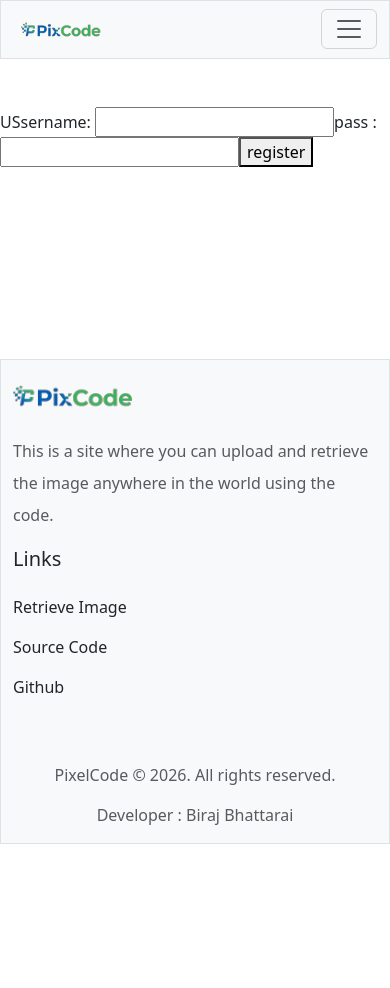
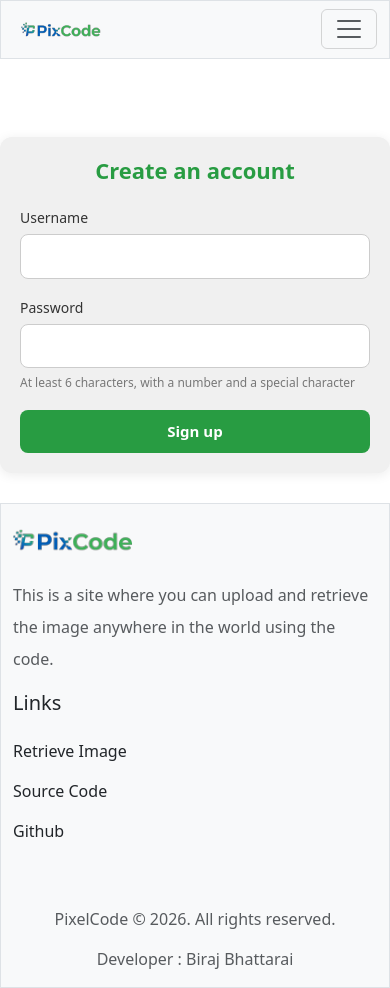
Before and after one commit to BhattaraiBiraj/PixCode, a React (Vite) app in the folder frontend/: page /signup in a window 390 px wide. Before the commit the page ends 844 px from the top, so only its background shows below. Built offline with nearby package versions, Linux system fonts and the light colour scheme; no server answers.

Commit message:
style, responsiveness, some extra css, some valdaitons, by claude code

```diff
--- a/frontend/src/History.jsx
+++ b/frontend/src/History.jsx
@@ -5,6 +5,7 @@ import axios from 'axios';
 export default function History() {
   const [uploads, setUploads] = useState([]);
   const [loading, setLoading] = useState(true);
+  const [copiedId, setCopiedId] = useState(null);
   const navigate = useNavigate();
 
   const API_URL = import.meta.env.VITE_API_URL;
@@ -39,6 +40,12 @@ export default function History() {
     fetchHistory();
   }, []);
 
+  const handleCopyCode = async (code, id) => {
+    await navigator.clipboard.writeText(code);
+    setCopiedId(id);
+    setTimeout(() => setCopiedId(null), 5000);
+  };
+
   if (loading) return <p className='text-center'>Loading...</p>;
 
   return (
@@ -47,15 +54,23 @@ export default function History() {
       {uploads.length === 0 ? (
         <p>No uploads yet.</p>
       ) : (
-        <div className="d-flex flex-wrap gap-3 justify-content-center">
+        <div className="history-list">
           {uploads.map((upload) => (
-            <div key={upload._id} className="text-center" style={{ width: '150px' }}>
+            <div key={upload._id} className="history-row">
               <img
                 src={upload.imageUrl}
                 alt="upload"
-                style={{ width: '100%', height: '150px', objectFit: 'cover', borderRadius: '8px' }}
+                className="history-thumb"
               />
-              <p className="text-muted my-3">Code: {upload.code}</p>
+              <span className="history-code">{upload.code}</span>
+              <button
+                type="button"
+                className="copy-btn history-copy-btn"
+                onClick={() => handleCopyCode(upload.code, upload._id)}
+                aria-label="Copy code"
+              >
+                {copiedId === upload._id ? "Copied!" : "Copy"}
+              </button>
             </div>
           ))}
         </div>
--- a/frontend/src/Login.jsx
+++ b/frontend/src/Login.jsx
@@ -36,11 +36,18 @@ export default function Login() {
         }
     }
     return (
-        <div>
+        <div className="auth-card">
+            <h2 className="auth-title">Welcome back</h2>
             <form onSubmit={handleSubmit}>
-                USsername: <input type="text" name="username" onChange={handleUsername}></input>
-                pass :<input type="password" name="password" onChange={handlePassword}></input>
-                <button type="submit">Login</button>
+                <div className="auth-field">
+                    <label htmlFor="username">Username</label>
+                    <input type="text" id="username" name="username" className="auth-input" onChange={handleUsername} required />
+                </div>
+                <div className="auth-field">
+                    <label htmlFor="password">Password</label>
+                    <input type="password" id="password" name="password" className="auth-input" onChange={handlePassword} required />
+                </div>
+                <button type="submit" className="auth-btn">Login</button>
             </form>
         </div>
     )
--- a/frontend/src/Navbar.jsx
+++ b/frontend/src/Navbar.jsx
@@ -42,13 +42,18 @@ export default function Navbar() {
               <li class="nav-item">
                 <Link class="nav-link" to="/retrieve" onClick={() => handleSelectedPage(1)}><span className={`und ${selectedPage == 1 ? "fixedUnd" : ""}`}>Retrieve</span></Link>
               </li>
+              {username && (
+                <li class="nav-item">
+                  <Link class="nav-link" to="/history" onClick={() => handleSelectedPage(2)}><span className={`und ${selectedPage == 2 ? "fixedUnd" : ""}`}>History</span></Link>
+                </li>
+              )}
+            </ul>
+            <ul class="navbar-nav ms-auto align-items-lg-center">
               {username ? (
                 <>
-                  <li class="nav-item">
-                    <Link class="nav-link" to="/history" onClick={() => handleSelectedPage(2)}><span className={`und ${selectedPage == 2 ? "fixedUnd" : ""}`}>History</span></Link>
-                  </li>
-                  <li class="nav-item">
-                    <span class="nav-link">Hi, {username}</span>
+                  <li class="nav-item d-flex align-items-center gap-2 me-lg-3">
+                    <span className="user-avatar">{username.charAt(0).toUpperCase()}</span>
+                    <span class="nav-link mb-0 p-0">Hi, {username}</span>
                   </li>
                   <li class="nav-item">
                     <button class="nav-link" onClick={handleLogout} style={{ border: 'none', background: 'none', cursor: 'pointer' }}>Logout</button>
--- a/frontend/src/Signup.jsx
+++ b/frontend/src/Signup.jsx
@@ -5,18 +5,32 @@ export default function Signup() {
 
     const [username, setUsername] = useState('')
     const [password, setPassword] = useState('')
+    const [passwordError, setPasswordError] = useState('')
     const navigate = useNavigate();
     const API_URL = import.meta.env.VITE_API_URL;
+
+    const passwordRegex = /^(?=.*\d)(?=.*[!@#$%^&*(),.?":{}|<>_\-+=[\]\\;'`~/]).{6,}$/;
+
     const handleUsername = (e) => {
         setUsername(e.target.value)
     }
 
     const handlePassword = (e) => {
-        setPassword(e.target.value)
+        const value = e.target.value
+        setPassword(value)
+        if (value && !passwordRegex.test(value)) {
+            setPasswordError('Password must be at least 6 characters and include a number and a special character')
+        } else {
+            setPasswordError('')
+        }
     }
 
     const handleSubmit = async (e) => {
         e.preventDefault()
+        if (!passwordRegex.test(password)) {
+            setPasswordError('Password must be at least 6 characters and include a number and a special character')
+            return
+        }
        try {
         const res = await axios.post(`${API_URL}/register`, { username, password });
 
@@ -34,11 +48,30 @@ export default function Signup() {
     }
     }
     return (
-        <div>
+        <div className="auth-card">
+            <h2 className="auth-title">Create an account</h2>
             <form onSubmit={handleSubmit}>
-                USsername: <input type="text" name="username" onChange={handleUsername}></input>
-                pass :<input type="password" name="password" onChange={handlePassword}></input>
-                <button type="submit">register</button>
+                <div className="auth-field">
+                    <label htmlFor="username">Username</label>
+                    <input type="text" id="username" name="username" className="auth-input" onChange={handleUsername} required />
+                </div>
+                <div className="auth-field">
+                    <label htmlFor="password">Password</label>
+                    <input
+                        type="password"
+                        id="password"
+                        name="password"
+                        className={`auth-input ${passwordError ? 'auth-input-error' : ''}`}
+                        onChange={handlePassword}
+                        required
+                    />
+                    {passwordError ? (
+                        <p className="auth-error">{passwordError}</p>
+                    ) : (
+                        <p className="auth-hint">At least 6 characters, with a number and a special character</p>
+                    )}
+                </div>
+                <button type="submit" className="auth-btn">Sign up</button>
             </form>
         </div>
     )
--- a/frontend/src/style.css
+++ b/frontend/src/style.css
@@ -43,6 +43,20 @@
 .navbar-logo {
   width: 100px;
   max-width: 100%;
+}
+
+.user-avatar {
+  display: inline-flex;
+  align-items: center;
+  justify-content: center;
+  width: 32px;
+  height: 32px;
+  border-radius: 50%;
+  background: rgb(40, 156, 66);
+  color: #fff;
+  font-size: 14px;
+  font-weight: 700;
+  flex-shrink: 0;
 }
 
 .dropzone {
@@ -152,6 +166,67 @@
   background: rgb(33, 128, 54);
 }
 
+.history-list {
+  display: flex;
+  flex-direction: column;
+  gap: 12px;
+  width: 100%;
+  max-width: 600px;
+  margin: 0 auto 40px;
+  padding: 0 16px;
+  box-sizing: border-box;
+}
+
+.history-row {
+  display: flex;
+  align-items: center;
+  gap: 16px;
+  padding: 10px 16px;
+  background: #f0f0f0;
+  border-radius: 10px;
+  box-shadow: 0 1px 6px rgba(0, 0, 0, 0.06);
+}
+
+.history-thumb {
+  width: 56px;
+  height: 56px;
+  object-fit: cover;
+  border-radius: 8px;
+  flex-shrink: 0;
+}
+
+.history-code {
+  flex: 1;
+  font-family: monospace;
+  font-size: 16px;
+  font-weight: 700;
+  letter-spacing: 1px;
+  color: rgb(40, 156, 66);
+  overflow: hidden;
+  text-overflow: ellipsis;
+  white-space: nowrap;
+}
+
+.history-copy-btn {
+  flex-shrink: 0;
+}
+
+@media (max-width: 480px) {
+  .history-row {
+    gap: 10px;
+    padding: 8px 12px;
+  }
+
+  .history-thumb {
+    width: 40px;
+    height: 40px;
+  }
+
+  .history-code {
+    font-size: 13px;
+  }
+}
+
 /* Primary Upload button */
 .upload-btn {
   display: block;
@@ -224,6 +299,101 @@
 }
 
 
+.auth-card {
+  max-width: 400px;
+  width: 100%;
+  margin: 60px auto;
+  padding: 32px;
+  background: #f0f0f0;
+  border-radius: 12px;
+  box-shadow: 0 2px 12px rgba(0, 0, 0, 0.08);
+  box-sizing: border-box;
+}
+
+.auth-title {
+  text-align: center;
+  margin-bottom: 24px;
+  font-size: 22px;
+  font-weight: 700;
+  color: rgb(40, 156, 66);
+}
+
+.auth-field {
+  margin-bottom: 18px;
+  text-align: left;
+}
+
+.auth-field label {
+  display: block;
+  margin-bottom: 6px;
+  font-size: 14px;
+  font-weight: 500;
+  color: #333;
+}
+
+.auth-input {
+  width: 100%;
+  padding: 10px 14px;
+  border: 1.5px solid #ccc;
+  border-radius: 8px;
+  font-size: 15px;
+  box-sizing: border-box;
+  transition: border-color 0.2s ease, box-shadow 0.2s ease;
+}
+
+.auth-input:focus {
+  outline: none;
+  border-color: rgb(40, 156, 66);
+  box-shadow: 0 0 0 3px rgba(40, 156, 66, 0.15);
+}
+
+.auth-input-error {
+  border-color: #d64545;
+}
+
+.auth-input-error:focus {
+  border-color: #d64545;
+  box-shadow: 0 0 0 3px rgba(214, 69, 69, 0.15);
+}
+
+.auth-hint {
+  margin: 6px 0 0;
+  font-size: 12px;
+  color: #777;
+}
+
+.auth-error {
+  margin: 6px 0 0;
+  font-size: 12px;
+  color: #d64545;
+}
+
+.auth-btn {
+  display: block;
+  width: 100%;
+  margin-top: 8px;
+  padding: 10px 24px;
+  background: rgb(40, 156, 66);
+  color: #fff;
+  border: none;
+  border-radius: 8px;
+  font-size: 15px;
+  font-weight: 600;
+  cursor: pointer;
+  transition: background 0.2s ease;
+}
+
+.auth-btn:hover {
+  background: rgb(33, 128, 54);
+}
+
+@media (max-width: 576px) {
+  .auth-card {
+    margin: 30px auto;
+    padding: 20px;
+  }
+}
+
 .spinner {
   width: 20px;
   height: 20px;
```
Also changed, not shown: 1 other file (tests, documents, lock files or other folders).
